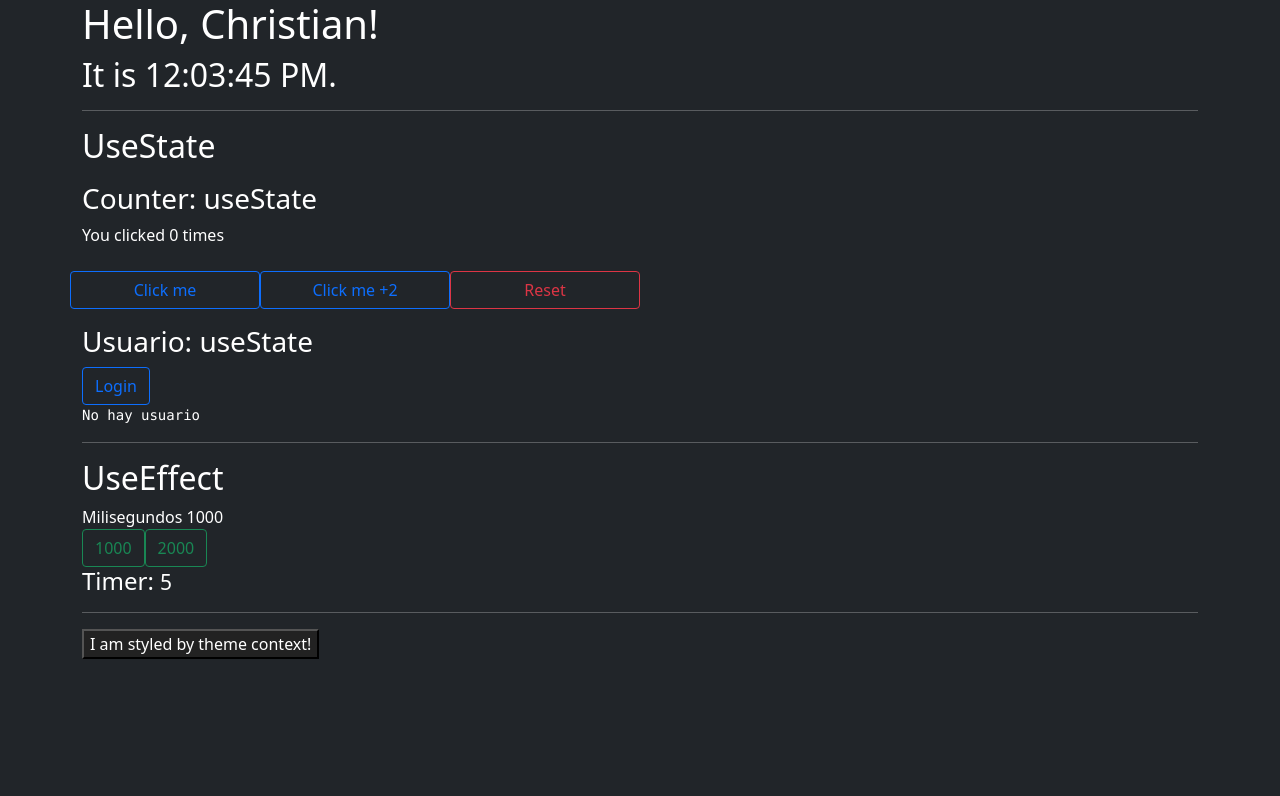
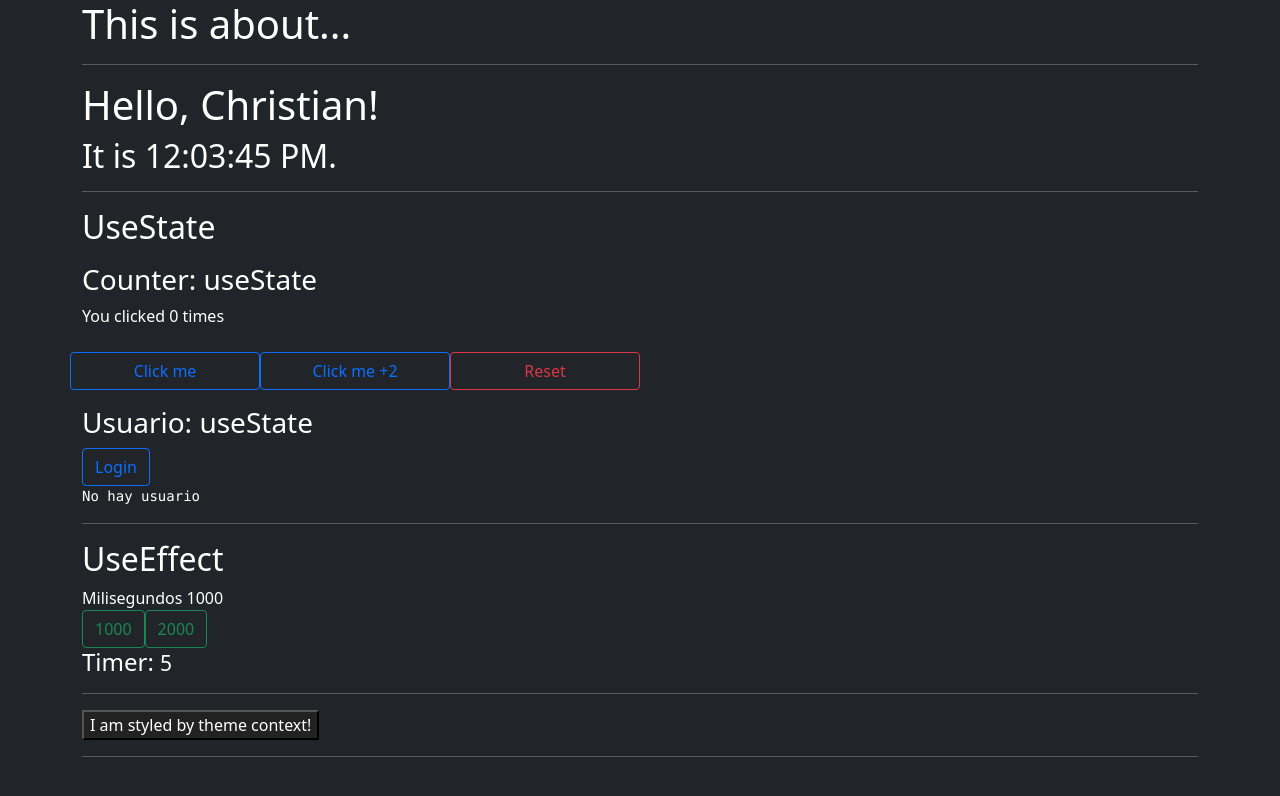
Before and after one commit to chmalo/react-ts, a React (Create React App) app: page /about in a window 1280 px wide. Shown: the top 796 px of the page. Built offline with nearby package versions, Linux system fonts and the light colour scheme.

Commit message:
division de codigo: basado en rutas

```diff
--- a/package.json
+++ b/package.json
@@ -12,6 +12,7 @@
     "@types/react-dom": "^17.0.11",
     "react": "^17.0.2",
     "react-dom": "^17.0.2",
+    "react-router-dom": "^6.2.1",
     "react-scripts": "5.0.0",
     "typescript": "^4.5.5",
     "web-vitals": "^2.1.4"
--- a/src/App.tsx
+++ b/src/App.tsx
@@ -23,6 +23,7 @@ const themes = {
 function App() {
   return (
       <div>
+        <hr/>
         <Clock />
         <hr/>
         <h2>UseState</h2>
@@ -35,6 +36,7 @@ function App() {
         <ThemeContext.Provider value={themes.dark}>
             <Toolbar />
         </ThemeContext.Provider>
+        <hr/>
       </div>
   )
 }
--- /dev/null
+++ b/src/AppRoutes.tsx
@@ -0,0 +1,21 @@
+import React, {lazy, Suspense } from "react";
+import {  BrowserRouter as Router, Routes, Route  } from "react-router-dom";
+
+const Home = lazy(() => import('./routes/Home'));
+const About = lazy(() => import('./routes/About'));
+
+
+function AppRoutes() {
+  return (
+      <Router>
+        <Suspense fallback={<div>Loading...</div>}>
+            <Routes>
+                <Route path="/" element={<Home />}/>
+                <Route path="/about" element={<About />}/>
+            </Routes>
+        </Suspense>
+      </Router>
+  )
+}
+
+export default AppRoutes;
--- a/src/index.tsx
+++ b/src/index.tsx
@@ -12,19 +12,22 @@ import EssayForm from './documentation/forms/EssayForm';
 import Calculator from './documentation/Calculator';
 import WelcomeDialog from "./documentation/WelcomeDialog";
 import AppComposition from "./documentation/AppComposition";
+import AppRoutes from "./AppRoutes";
 
 
 ReactDOM.render(
   <React.StrictMode>
     <App />
   </React.StrictMode>,
-  document.getElementById('root')
+  document.getElementById('root2')
 );
 
-// ReactDOM.render(
-//     <LoginControl />,
-//     document.getElementById('root3')
-// );
+ReactDOM.render(
+    <React.StrictMode>
+        <AppRoutes />
+    </React.StrictMode>,
+    document.getElementById('root')
+);
 
 
 // const messages: string[] = ['React', 'Re: React', 'Re:Re: React'];
--- /dev/null
+++ b/src/routes/About.tsx
@@ -0,0 +1,8 @@
+
+export default function About() {
+    return (
+        <div>
+            <h1>This is about...</h1>
+        </div>
+    )
+}
--- /dev/null
+++ b/src/routes/Home.tsx
@@ -0,0 +1,8 @@
+
+export default function Home(){
+    return (
+        <>
+            <h1>This is home...</h1>
+        </>
+    )
+}
```
Also changed, not shown: 1 other file (tests, documents, lock files or other folders).
